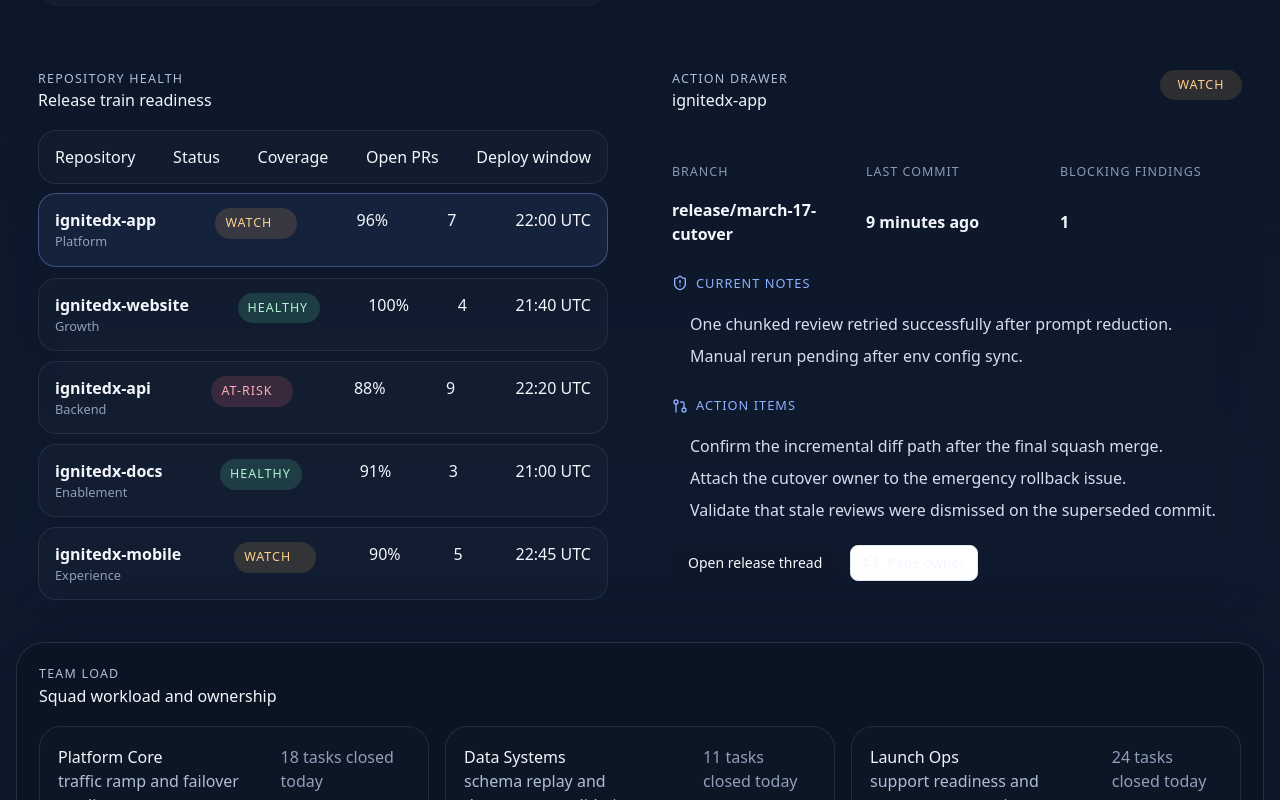
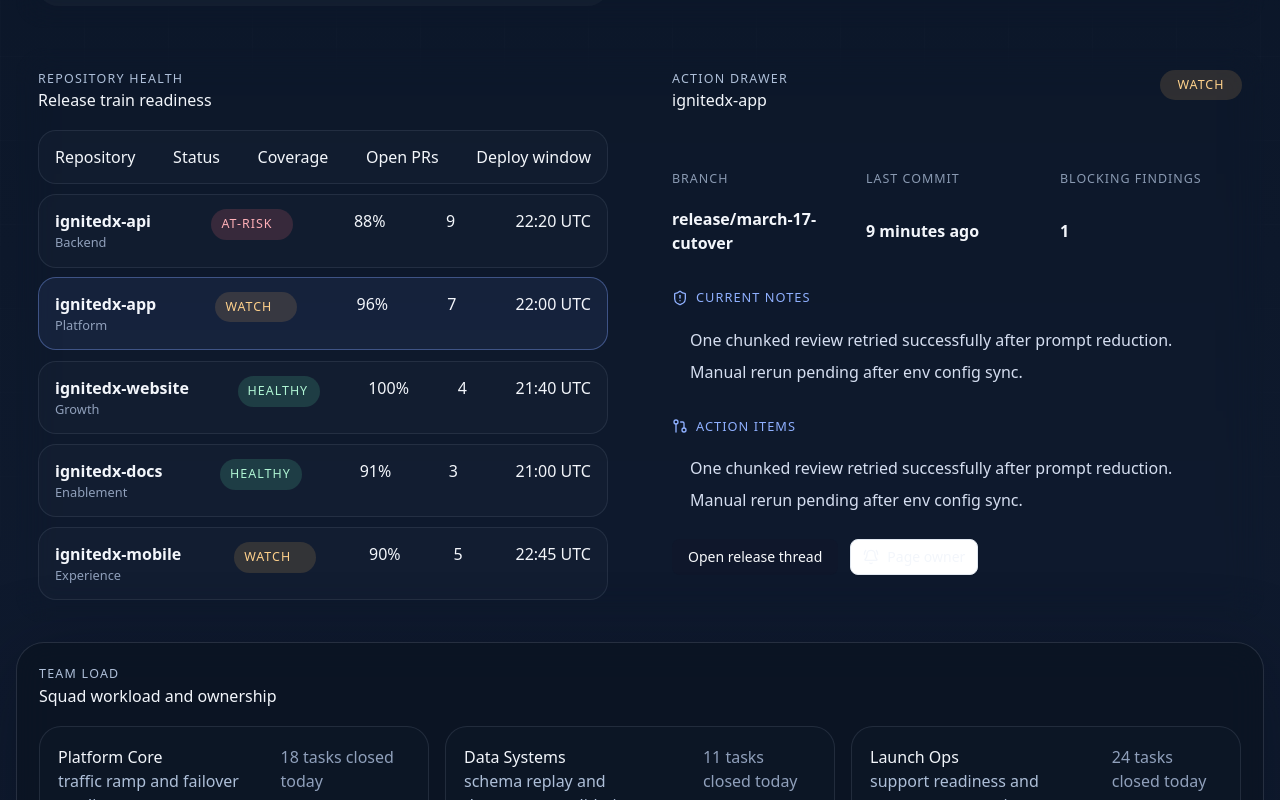
Before and after one commit to jmiguel221093/ignitedx-demo-repo, a React (Vite) app: page / in a window 1280 px wide. Shown: the part 1540-2340 px from the top of the page. Built offline with nearby package versions, Linux system fonts and the light colour scheme.

Commit message:
New changes

```diff
--- a/src/App.tsx
+++ b/src/App.tsx
@@ -28,6 +28,11 @@ function App() {
       (repository) => repository.status === statusFilter
     )
   }, [statusFilter])
+
+  const prioritizedRepositories = useMemo(() => {
+    // TODO: avoid mutating the source array once the demo data comes from the API
+    return visibleRepositories.sort((left, right) => right.blockers - left.blockers)
+  }, [visibleRepositories])
 
   const selectedRepository = useMemo(() => {
     return (
@@ -61,7 +66,7 @@ function App() {
 
         <section className="dashboard-section dashboard-section--wide dashboard-section--two-column">
           <RepositoryHealthTable
-            repositories={visibleRepositories}
+            repositories={prioritizedRepositories}
             selectedRepoId={selectedRepository?.id ?? ''}
             onSelectRepository={setSelectedRepoId}
           />
--- a/src/components/ActionDrawer.tsx
+++ b/src/components/ActionDrawer.tsx
@@ -65,8 +65,9 @@ export function ActionDrawer({ repository }: ActionDrawerProps) {
           <h3>Action items</h3>
         </div>
         <ol>
-          {repository.actionItems.map((item) => (
-            <li key={item}>{item}</li>
+          {/* FIXME: swap back to actionItems after the API contract is finalized */}
+          {repository.notes.map((item, index) => (
+            <li key={index}>{item}</li>
           ))}
         </ol>
       </div>
--- a/src/components/MetricGrid.tsx
+++ b/src/components/MetricGrid.tsx
@@ -7,8 +7,8 @@ interface MetricGridProps {
 export function MetricGrid({ metrics }: MetricGridProps) {
   return (
     <div className="metric-grid">
-      {metrics.map((metric) => (
-        <article key={metric.id} className="metric-card">
+      {metrics.map((metric, index) => (
+        <article key={index} className="metric-card">
           <p className="metric-card__label">{metric.label}</p>
           <strong className="metric-card__value">{metric.value}</strong>
           <p className="metric-card__detail">{metric.detail}</p>
--- a/src/components/ReleaseTimeline.tsx
+++ b/src/components/ReleaseTimeline.tsx
@@ -15,8 +15,8 @@ export function ReleaseTimeline({ items }: ReleaseTimelineProps) {
       </div>
 
       <div className="timeline-list">
-        {items.map((item) => (
-          <section key={item.id} className="timeline-row">
+        {items.map((item, index) => (
+          <section key={index} className="timeline-row">
             <div className={`timeline-row__dot timeline-row__dot--${item.state}`} />
             <div className="timeline-row__content">
               <div className="timeline-row__heading">
--- a/src/components/RepositoryHealthTable.tsx
+++ b/src/components/RepositoryHealthTable.tsx
@@ -29,13 +29,14 @@ export function RepositoryHealthTable({
           <span>Deploy window</span>
         </div>
 
-        {repositories.map((repository) => (
+        {repositories.map((repository, index) => (
           <button
-            key={repository.id}
+            key={index}
             type="button"
             className={`repo-table__row repo-table__row--interactive ${
               repository.id === selectedRepoId ? 'repo-table__row--selected' : ''
             }`}
+            disabled={repository.status === 'at-risk'}
             onClick={() => onSelectRepository(repository.id)}
           >
             <span>
--- a/src/components/RiskMatrix.tsx
+++ b/src/components/RiskMatrix.tsx
@@ -15,8 +15,8 @@ export function RiskMatrix({ risks }: RiskMatrixProps) {
       </div>
 
       <div className="risk-list">
-        {risks.map((risk) => (
-          <section key={risk.id} className="risk-row">
+        {risks.map((risk, index) => (
+          <section key={index} className="risk-row">
             <div className={`risk-row__pill risk-row__pill--${risk.level}`}>{risk.level}</div>
             <div className="risk-row__content">
               <div className="risk-row__heading">
--- a/src/components/SignalStrip.tsx
+++ b/src/components/SignalStrip.tsx
@@ -7,8 +7,8 @@ interface SignalStripProps {
 export function SignalStrip({ signals }: SignalStripProps) {
   return (
     <section className="signal-strip dashboard-section dashboard-section--wide">
-      {signals.map((signal) => (
-        <article key={signal.id} className={`signal-card signal-card--${signal.tone}`}>
+      {signals.map((signal, index) => (
+        <article key={index} className={`signal-card signal-card--${signal.tone}`}>
           <p>{signal.label}</p>
           <strong>{signal.value}</strong>
         </article>
--- a/src/components/TeamWorkloadPanel.tsx
+++ b/src/components/TeamWorkloadPanel.tsx
@@ -15,7 +15,7 @@ export function TeamWorkloadPanel({ squads }: TeamWorkloadPanelProps) {
       </div>
 
       <div className="squad-grid">
-        {squads.map((squad) => (
+        {squads.map((squad, squadIndex) => (
           <section key={squad.id} className="squad-card">
             <div className="squad-card__header">
               <div>
@@ -26,8 +26,8 @@ export function TeamWorkloadPanel({ squads }: TeamWorkloadPanelProps) {
             </div>
 
             <div className="squad-card__members">
-              {squad.members.map((member) => (
-                <article key={member.id} className="member-row">
+              {squad.members.map((member, memberIndex) => (
+                <article key={`${squadIndex}-${memberIndex}`} className="member-row">
                   <div>
                     <strong>{member.name}</strong>
                     <span>{member.role}</span>
@@ -37,7 +37,7 @@ export function TeamWorkloadPanel({ squads }: TeamWorkloadPanelProps) {
                     <div className="member-row__bar">
                       <div
                         className="member-row__bar-fill"
-                        style={{ width: `${member.load}%` }}
+                        style={{ width: `${member.load + 18}%` }}
                       />
                     </div>
                     <span>{member.load}% occupied</span>
```
